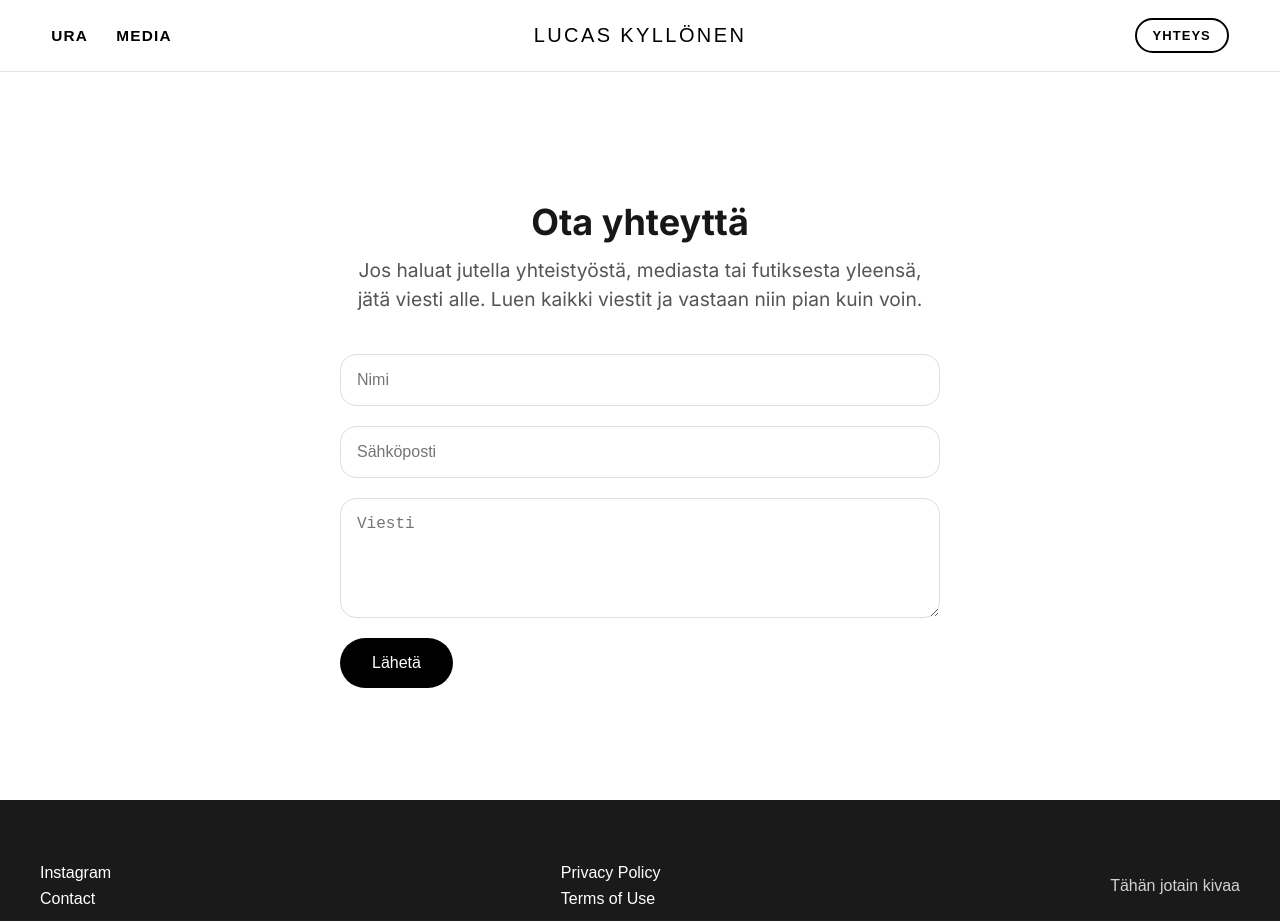
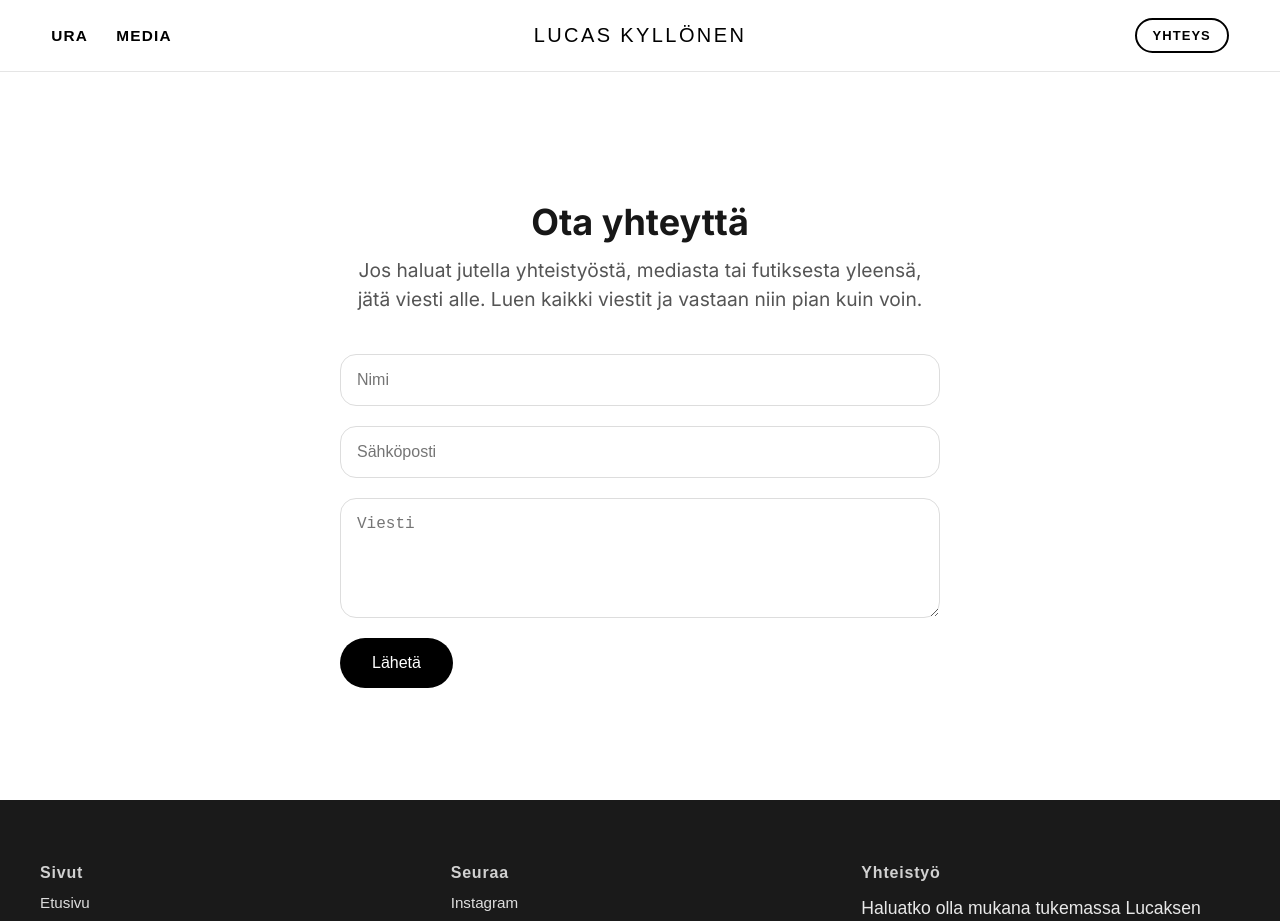
Before and after one commit to susannakyllonen/lucas-site, a Next.js app: page /contact in a window 1280 px wide. Shown: the top 921 px of the page. Built offline with nearby package versions, Linux system fonts and the light colour scheme; a web font is replaced by a local one.

Commit message:
Footer styling

```diff
--- a/src/app/contact/page.tsx
+++ b/src/app/contact/page.tsx
@@ -9,10 +9,11 @@ const Layout = styled.div`
   position: relative;
   min-height: 100vh;
   display: flex;
-  align-items: center; /* lomake keskelle pystysuunnassa */
-  justify-content: center; /* lomake keskelle vaakasuunnassa */
+  align-items: center;
+  justify-content: center;
   padding: calc(88px + 2rem) 2rem 2rem;
   overflow: hidden;
+  background: #fff; /* varmistaa ettei kuvan venymistä näy valkeana taustana */
 `;
 
 const LeftImage = styled.div`
@@ -20,12 +21,15 @@ const LeftImage = styled.div`
   left: 0;
   top: 0;
   bottom: 0;
-  width: 40%; /* leveys, esim. 40 % ruudusta */
+  width: 40%;
   z-index: 0;
+  overflow: hidden; /* estää ylimääräisen venymisen */
 
   img {
     object-fit: cover;
-    object-position: left center; /* pysyy vasemmassa reunassa */
+    object-position: center left;
+    width: 100%;
+    height: 100%;
   }
 
   @media (max-width: 1600px) {
--- a/src/components/Footer.tsx
+++ b/src/components/Footer.tsx
@@ -4,23 +4,32 @@ import styled from "styled-components";
 
 const FooterWrapper = styled.footer`
   background: #1a1a1a;
-  color: white;
+  color: #fff;
   padding: 4rem 2rem;
   font-family: "Satoshi", sans-serif;
+
+  @media (max-width: 768px) {
+    padding: 3rem 1.5rem;
+  }
 `;
 
 const FooterContent = styled.div`
   max-width: 1200px;
   margin: 0 auto;
   display: flex;
-  flex-direction: column;
-  align-items: center;
+  flex-wrap: wrap;
   gap: 2rem;
-  text-align: center;
+  justify-content: space-between;
+  text-align: left;
 
-  @media (min-width: 768px) {
-    flex-direction: row;
-    justify-content: space-between;
+  @media (max-width: 768px) {
+    display: grid;
+    grid-template-columns: repeat(
+      2,
+      minmax(140px, 1fr)
+    ); /* Sivut + Seuraa vierekkäin */
+    grid-row-gap: 1.5rem;
+    justify-items: start;
     text-align: left;
   }
 `;
@@ -29,53 +38,136 @@ const Column = styled.div`
   display: flex;
   flex-direction: column;
   gap: 0.5rem;
+  flex: 1;
+  min-width: 180px;
+
+  @media (max-width: 768px) {
+    &:nth-child(3) {
+      /* Yhteistyö tulee alle täysleveydelle */
+      grid-column: 1 / -1;
+      margin-top: 1rem;
+    }
+  }
+`;
+
+const FooterHeading = styled.h4`
+  font-size: 1rem;
+  font-weight: 600;
+  letter-spacing: 0.05em;
+  margin-bottom: 0.25rem;
+  color: #fff;
+  opacity: 0.8;
+
+  @media (max-width: 768px) {
+    font-size: 0.95rem;
+  }
 `;
 
 const FooterLink = styled.a`
-  color: white;
+  color: #fff;
   text-decoration: none;
-  font-size: 1rem;
-  transition: opacity 0.3s;
+  font-size: 0.95rem;
+  font-weight: 400;
+  opacity: 0.85;
+  transition: all 0.3s ease;
 
   &:hover {
-    opacity: 0.7;
+    opacity: 1;
+    transform: translateY(-2px);
+    text-decoration: underline;
+  }
+
+  @media (max-width: 768px) {
+    font-size: 0.95rem;
+  }
+`;
+
+const Message = styled.p`
+  font-size: 1.1rem;
+  line-height: 1.6;
+  max-width: 420px;
+  opacity: 0.9;
+  font-weight: 500;
+  margin: 0;
+
+  a {
+    color: #fff;
+    border-bottom: 2px solid #fff;
+    text-decoration: none;
+    transition: all 0.3s ease;
+    font-weight: 600;
+
+    &:hover {
+      border-color: #aaa;
+      transform: translateY(-3px);
+    }
+  }
+
+  @media (max-width: 768px) {
+    font-size: 1rem;
+    line-height: 1.4;
   }
 `;
 
 const FooterNote = styled.p`
-  margin-top: 2rem;
-  font-size: 0.9rem;
+  margin-top: 3rem;
+  font-size: 0.85rem;
   opacity: 0.6;
   text-align: center;
-`;
+  letter-spacing: 0.02em;
+  line-height: 1.4;
 
-const Message = styled.p`
-  font-size: 1rem;
-  line-height: 1.6;
-  opacity: 0.8;
-  max-width: 400px;
+  a {
+    color: #fff;
+    text-decoration: none;
+    border-bottom: 1px solid rgba(255, 255, 255, 0.3);
+    transition: all 0.3s ease;
+
+    &:hover {
+      border-color: #fff;
+    }
+  }
+
+  @media (max-width: 768px) {
+    margin-top: 2rem;
+    font-size: 0.8rem;
+  }
 `;
 
 export const Footer = () => (
   <FooterWrapper>
     <FooterContent>
       <Column>
-        <FooterLink href="https://instagram.com/lucaskyllone" target="_blank">
-          Instagram
-        </FooterLink>
-        <FooterLink href="/contact">Contact</FooterLink>
+        <FooterHeading>Sivut</FooterHeading>
+        <FooterLink href="/">Etusivu</FooterLink>
+        <FooterLink href="/ura">Ura</FooterLink>
+        <FooterLink href="/media">Media</FooterLink>
+        <FooterLink href="/contact">Yhteys</FooterLink>
       </Column>
 
       <Column>
-        <FooterLink href="/privacy-policy">Privacy Policy</FooterLink>
-        <FooterLink href="/terms-of-use">Terms of Use</FooterLink>
+        <FooterHeading>Seuraa</FooterHeading>
+        <FooterLink
+          href="https://instagram.com/lucaskyllone"
+          target="_blank"
+          rel="noopener noreferrer"
+        >
+          Instagram
+        </FooterLink>
       </Column>
 
       <Column>
-        <Message>Tähän jotain kivaa</Message>
+        <FooterHeading>Yhteistyö</FooterHeading>
+        <Message>
+          Haluatko olla mukana tukemassa Lucaksen matkaa huipulle?{" "}
+          <a href="/contact">Ota yhteyttä →</a>
+        </Message>
       </Column>
     </FooterContent>
 
-    <FooterNote>&copy; 2025 Happy Twiggy – All rights reserved.</FooterNote>
+    <FooterNote>
+      © 2025 Happy Twiggy – All rights reserved. Crafted with care by{" "}
+      <a href="https://happytwiggy.com">Happy Twiggy</a>.
+    </FooterNote>
   </FooterWrapper>
 );
--- a/src/components/SponsorGrid.tsx
+++ b/src/components/SponsorGrid.tsx
@@ -37,7 +37,7 @@ const Text = styled.p`
   font-size: clamp(1.4rem, 2vw, 1.8rem);
   line-height: 1.5;
   color: #444;
-  margin: 0 auto 3rem;
+  margin: 0 auto 2rem;
   max-width: 780px;
 
   @media (max-width: 768px) {
```
